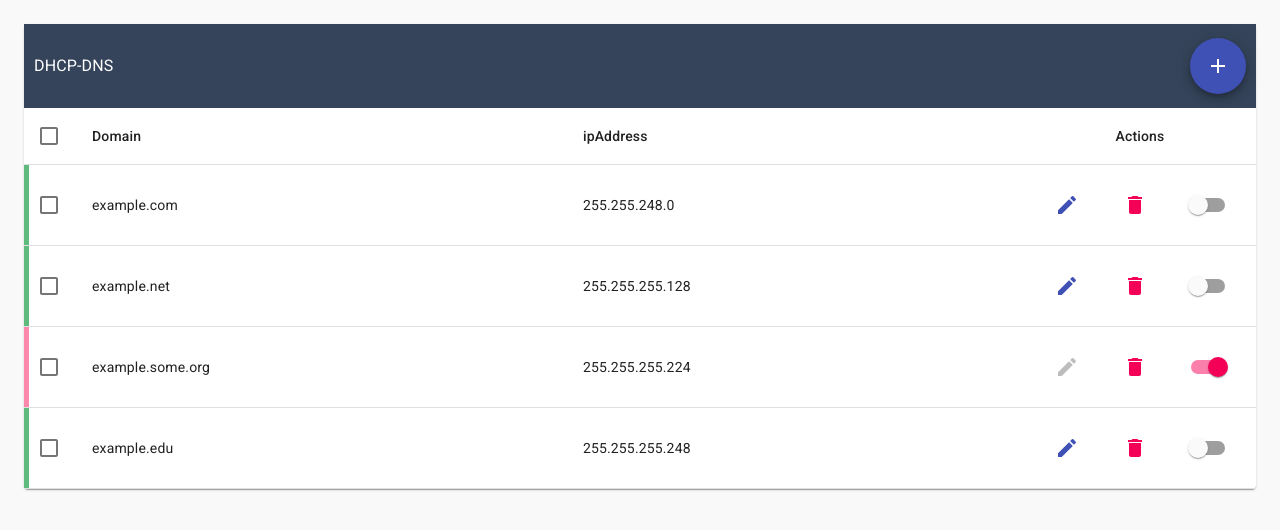
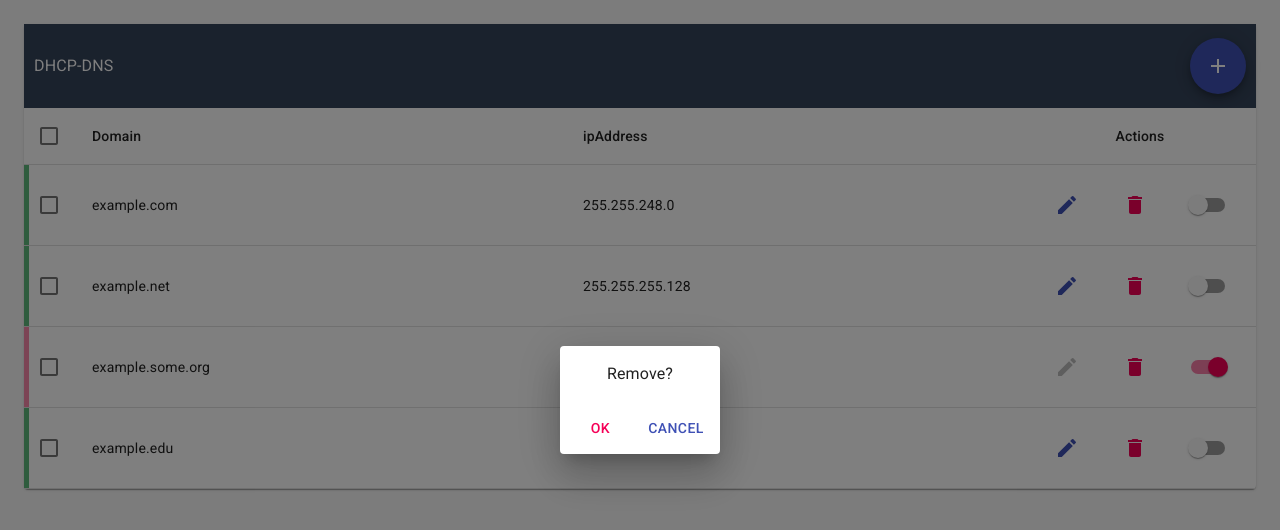
Before and after one commit to TheVerilly/dhcp-dns, a React (Create React App) app: page / in a window 1280 px wide. Both pictures are taken after a click on the button 1135 px from the left and 205 px from the top of the page. Shown: the top 530 px of the page. Built offline with nearby package versions, Linux system fonts and the light colour scheme.

Commit message:
add DialogConfirm

```diff
--- a/src/App.js
+++ b/src/App.js
@@ -1,4 +1,4 @@
-import React, { StrictMode, useEffect, useState } from 'react'
+import React, { useEffect, useState } from 'react'
 
 import { Box } from '@material-ui/core';
 
@@ -32,11 +32,9 @@ const App = () => {
     }
 
     return (
-        <StrictMode>
-            <Box p={3}>
-                <Table isLoading={isLoading} actionUpdateData={handleUpdateData} data={data} />
-            </Box>
-        </StrictMode>
+        <Box p={3}>
+            <Table isLoading={isLoading} actionUpdateData={handleUpdateData} data={data} />
+        </Box>
     );
 };
 
--- a/src/assets/index.css
+++ b/src/assets/index.css
@@ -3,7 +3,5 @@ body {
     font-family: -apple-system, BlinkMacSystemFont, 'Segoe UI', 'Roboto', 'Oxygen',
     'Ubuntu', 'Cantarell', 'Fira Sans', 'Droid Sans', 'Helvetica Neue',
     sans-serif;
-    -webkit-font-smoothing: antialiased;
-    -moz-osx-font-smoothing: grayscale;
     background: #f9f9f9;
 }
--- /dev/null
+++ b/src/components/DialogConfirm.jsx
@@ -0,0 +1,29 @@
+import React from 'react';
+import PropTypes from 'prop-types';
+
+import {
+    Button,
+    Dialog,
+    DialogActions,
+    DialogTitle, Typography,
+} from '@material-ui/core';
+
+const DialogConfirm = props => (
+    <Dialog open={props.open} onClose={props.onClose}>
+        <DialogTitle>
+            <Typography align="center">Remove?</Typography>
+        </DialogTitle>
+        <DialogActions>
+            <Button onClick={props.onConfirm} color="secondary">Ok</Button>
+            <Button onClick={props.onClose} color="primary">Cancel</Button>
+        </DialogActions>
+    </Dialog>
+);
+
+DialogConfirm.propTypes = {
+    open: PropTypes.bool.isRequired,
+    onClose: PropTypes.func.isRequired,
+    onConfirm: PropTypes.func.isRequired
+};
+
+export default DialogConfirm;
--- a/src/components/Table.Head.jsx
+++ b/src/components/Table.Head.jsx
@@ -17,7 +17,11 @@ const TableHead = props => (
     <MaterialTableHead>
         <TableRow>
             <TableCell padding="checkbox">
-                <Checkbox color="primary" disabled={props.isLoading} onChange={props.onSelectAllClick}/>
+                <Checkbox
+                    color="primary"
+                    disabled={props.isLoading || props.disabledCheckbox}
+                    onChange={props.onSelectAllClick}
+                />
             </TableCell>
             {headCells.map(item => (
                 <TableCell key={item.id}>{item.label}</TableCell>
@@ -28,6 +32,7 @@ const TableHead = props => (
 );
 
 TableHead.propTypes = {
+    disabledCheckbox: PropTypes.bool.isRequired,
     isLoading: PropTypes.bool.isRequired,
     onSelectAllClick: PropTypes.func.isRequired,
 };
--- a/src/components/Table.Row.ActionsCell.jsx
+++ b/src/components/Table.Row.ActionsCell.jsx
@@ -1,9 +1,11 @@
-import React, { Fragment } from 'react';
+import React, { Fragment, useState } from 'react';
 import PropTypes from 'prop-types';
 
 import {Button, IconButton, Switch, TableCell} from '@material-ui/core';
 import {Delete as DeleteIcon, Edit as EditIcon} from '@material-ui/icons';
 import { withStyles } from '@material-ui/styles';
+
+import DialogConfirm from './DialogConfirm';
 
 import PT from '../prop-types';
 
@@ -16,7 +18,23 @@ const styles = () => ({
     }
 });
 
-const TableRowActionsCell = props => (
+const TableRowActionsCell = props => {
+    const [openDialog, setOpen] = useState(false);
+
+    const handleClickOpenDialog = () => {
+        setOpen(true);
+    };
+
+    const handleClickCloseDialog = () => {
+        setOpen(false);
+    };
+
+    const handleClickConfirmDialog = () => {
+        handleClickCloseDialog();
+        props.onClickRemove(props.row);
+    };
+
+    return  (
         <Fragment>
             {
                 props.isEditMode ? (
@@ -35,19 +53,26 @@ const TableRowActionsCell = props => (
                         >
                             <EditIcon />
                         </IconButton>
-                    <IconButton onClick={props.onClickRemove} color="secondary"><DeleteIcon /></IconButton>
+                        <IconButton onClick={handleClickOpenDialog} color="secondary"><DeleteIcon /></IconButton>
                         <Switch checked={props.row.disabled} onChange={props.onSwitchActiveState} />
                     </TableCell>
                 )
             }
+            <DialogConfirm
+                open={openDialog}
+                onClose={handleClickCloseDialog}
+                onConfirm={handleClickConfirmDialog}
+            />
         </Fragment>
     );
+};
 
 TableRowActionsCell.propTypes = {
     row: PropTypes.exact(PT.TABLE_ROW).isRequired,
     isEditMode: PropTypes.bool.isRequired,
     onClickEdit: PropTypes.func.isRequired,
-    onClickCancel: PropTypes.func.isRequired
+    onClickCancel: PropTypes.func.isRequired,
+    onClickRemove: PropTypes.func.isRequired
 };
 
 export default withStyles(styles)(TableRowActionsCell);
--- a/src/components/Table.Row.jsx
+++ b/src/components/Table.Row.jsx
@@ -45,6 +45,7 @@ const TableRow = ({ classes, ...props }) => {
                 isEditMode={isEditMode}
                 onClickEdit={handleEditItem}
                 onClickCancel={props.onClickCancel}
+                onClickRemove={props.onClickRemove}
             />
         </MaterialTableRow>
     );
--- a/src/components/Table.jsx
+++ b/src/components/Table.jsx
@@ -33,8 +33,8 @@ const Table = props => {
         props.actionUpdateData(data)
     };
 
-    const handleRemove = () => {
-        console.log('handleOnRemove');
+    const handleRemove = row => {
+        console.log('handleOnRemove', row);
     };
 
     const handleToggleEditMode = value => {
@@ -45,6 +45,7 @@ const Table = props => {
         console.log('switchActiveState');
     };
 
+    const emptyData = props.data.length === 0;
 
     return (
         <Paper>
@@ -56,6 +57,7 @@ const Table = props => {
             />
             <MaterialTable>
                 <TableHead
+                    disabledCheckbox={emptyData}
                     isLoading={props.isLoading}
                     rowCount={props.data.length}
                     onSelectAllClick={handleSelectAllClick}
@@ -64,16 +66,18 @@ const Table = props => {
                     {
                         props.isLoading ? (
                             <MaterialTableRow>
-                                <TableCell colSpan={6}>
+                                <TableCell colSpan={4}>
                                     <Typography align="center">Fetching...</Typography>
                                 </TableCell>
                             </MaterialTableRow>
                         ) : (
                             <Fragment>
                                 {
-                                    (props.data.length === 0) ? (
+                                    emptyData ? (
                                         <MaterialTableRow>
-                                            <TableCell colSpan={6} />
+                                            <TableCell colSpan={4}>
+                                                <Typography align="center">Empty data</Typography>
+                                            </TableCell>
                                         </MaterialTableRow>
                                     ) : (
                                         props.data.map(row => (
```
Lines whose indentation alone changed are shown as unchanged.
